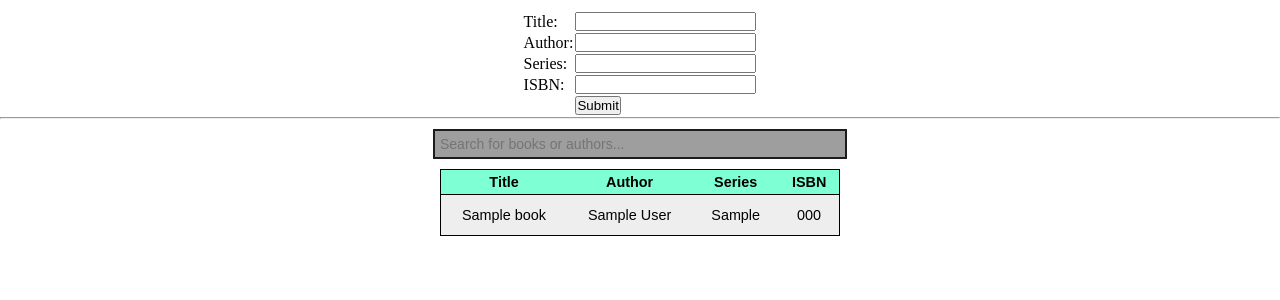
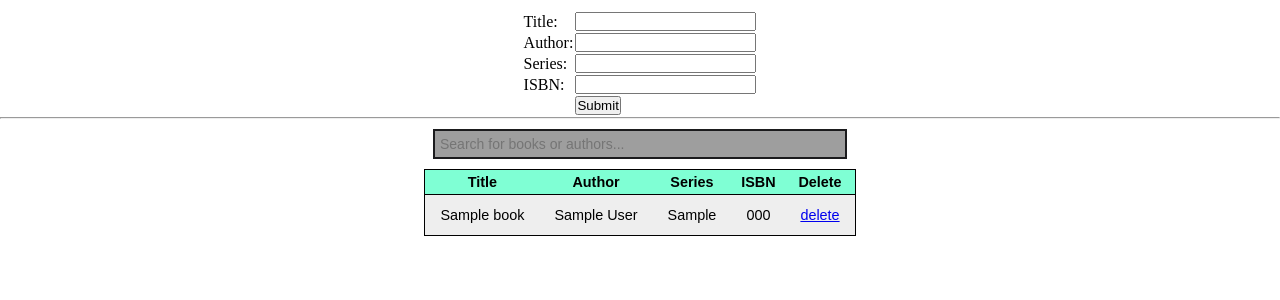
Before and after one commit to ArnoldTingSu/merlin, a Django app: page /books in a window 1280 px wide. Shown: the part 47-347 px from the top of the page. Run offline with Django 3.2, Linux system fonts and the light colour scheme; tables that the repository leaves empty hold one stand-in row (values such as "Sample post"); grey boxes are pictures that could not be loaded.

Commit message:
delete feature

```diff
--- a/camelot/merlins_tower/templates/books.html
+++ b/camelot/merlins_tower/templates/books.html
@@ -44,6 +44,7 @@
                         <th>Author</th>
                         <th>Series</th>
                         <th>ISBN</th>
+                        <th>Delete</th>
                 </tr>
                 {% for book in books %}
                 <tr>
@@ -52,6 +53,7 @@
                     </td>
                     <td>{{book.series}}</td>
                     <td>{{book.isbn}}</td>
+                    <td><a href="{{book.id}}/delete">delete</a></td>
                 </tr>
                 {%endfor%}
             </table>
--- a/camelot/merlins_tower/urls.py
+++ b/camelot/merlins_tower/urls.py
@@ -6,5 +6,6 @@ from . import views
 urlpatterns = [
     path('', views.landing),
     path('books', views.books),
-    path('add_book', views.add_book)
+    path('add_book', views.add_book),
+    path('<id>/delete', views.delete),
 ]
--- a/camelot/merlins_tower/views.py
+++ b/camelot/merlins_tower/views.py
@@ -23,3 +23,8 @@ def add_book(request):
     )
     print('book created')
     return redirect('/books')
+
+def delete(request, id):
+    selector = Book.objects.get(id=id)
+    selector.delete()
+    return redirect('/books')
```
